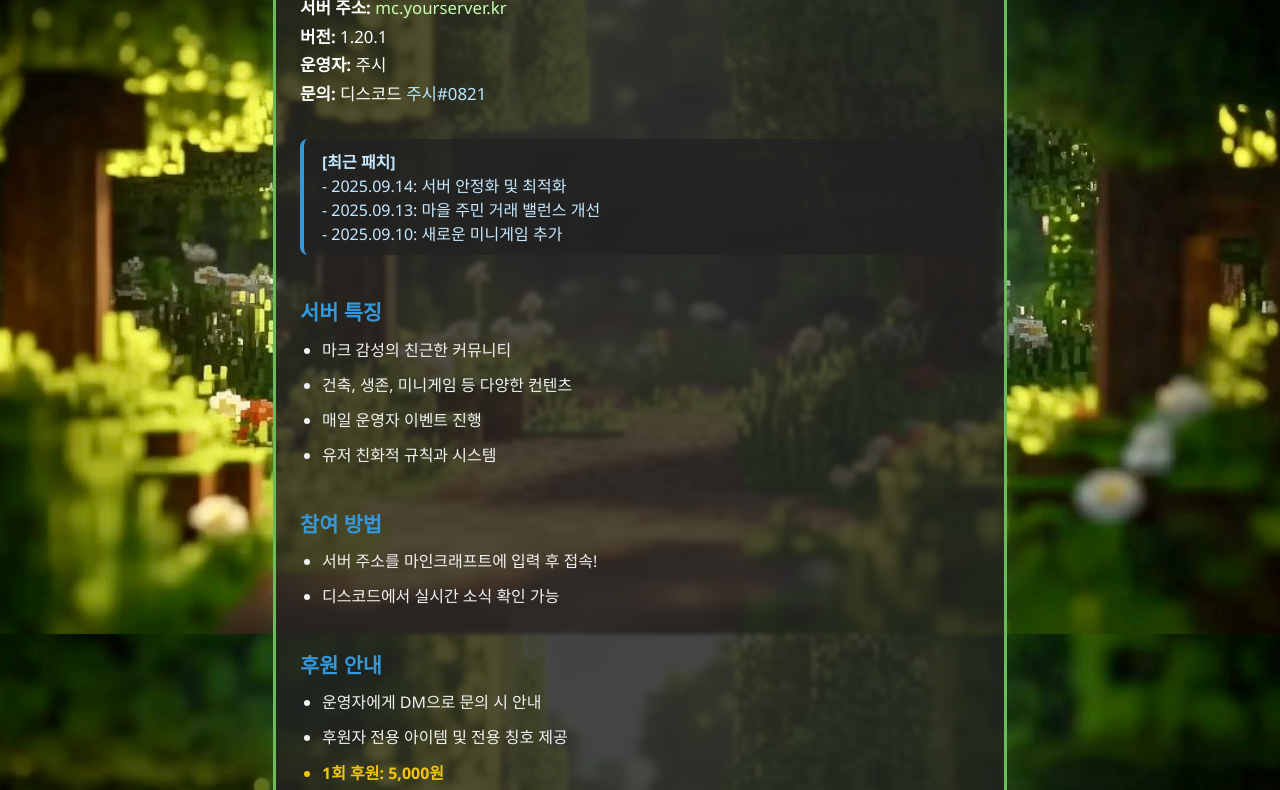
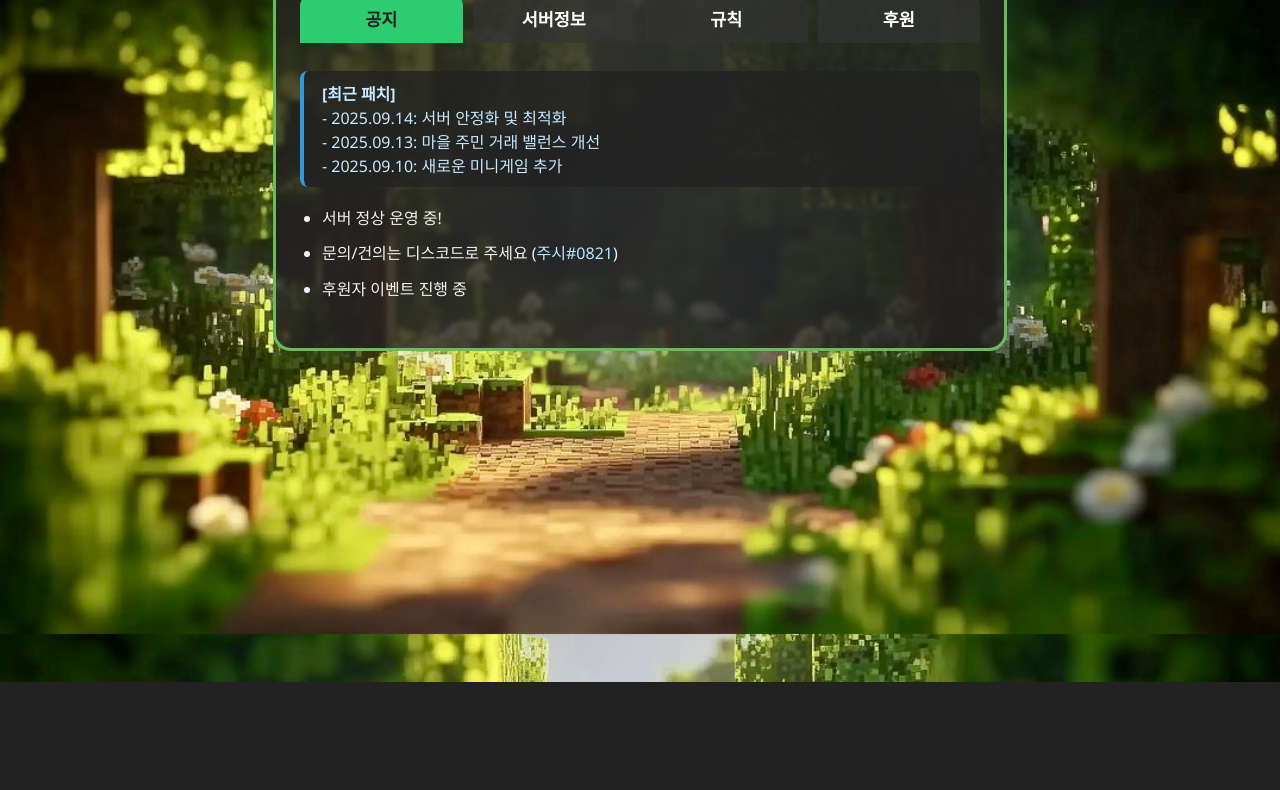
Before and after one commit to jusee0821/myserver, a plain HTML site: page index.html in a window 1280 px wide. Shown: the part 166-956 px from the top of the page. After the commit the page ends 848 px from the top, so only its background shows below. Drawn offline with Linux system fonts and the light colour scheme.

Commit message:
Implement tabbed layout for server details

```diff
--- a/index.html
+++ b/index.html
@@ -19,7 +19,6 @@
     body {
       margin: 0;
       font-family: 'Segoe UI', 'Apple SD Gothic Neo', Arial, sans-serif;
-      /* 아래 라인만 추가됨 */
       background: var(--bg-color) url('https://raw.githubusercontent.com/jusee0821/myserver/main/mcserverbg.jpeg') center center/cover no-repeat fixed;
       min-height: 100vh;
       color: #f2f2f2;
@@ -40,23 +39,44 @@
       margin-bottom: 0.3em;
       text-shadow: 0 2px 16px #2228;
     }
-    h2 {
-      font-size: 1.3em;
-      color: var(--patch-color);
-      margin-top: 2em;
-      margin-bottom: 0.5em;
+    .tabs {
+      display: flex;
+      margin-bottom: 28px;
+      gap: 10px;
     }
-    .info {
-      font-size: 1.05em;
-      line-height: 1.7;
-      margin-bottom: 1.8em;
+    .tab-btn {
+      flex: 1;
+      padding: 12px 0;
+      border: none;
+      background: #333a;
       color: #fff;
+      font-weight: bold;
+      font-size: 1.09em;
+      border-radius: 12px 12px 0 0;
+      cursor: pointer;
+      transition: background 0.2s;
+      outline: none;
+    }
+    .tab-btn.active {
+      background: var(--main-color);
+      color: #222;
+    }
+    .tab-content {
+      display: none;
+      animation: fadeIn 0.4s;
+    }
+    .tab-content.active {
+      display: block;
+    }
+    @keyframes fadeIn {
+      from { opacity: 0; transform: translateY(10px);}
+      to { opacity: 1; transform: translateY(0);}
     }
     .patch {
       background: #222c;
       border-left: 4px solid var(--patch-color);
       padding: 10px 18px;
-      margin: 14px 0;
+      margin: 18px 0;
       border-radius: 8px;
       font-size: 1em;
       color: #c6e9ff;
@@ -79,24 +99,37 @@
         padding: 12px;
       }
       h1 { font-size: 1.3em; }
+      .tab-btn { font-size: 0.95em; padding: 9px 0;}
     }
   </style>
 </head>
 <body>
   <div class="container">
-    <h1>마인크래프트 서버 공지 및 정보</h1>
-    <div class="info">
-      <b>서버 주소:</b> <span style="color:#c7ffb2;">mc.yourserver.kr</span><br>
-      <b>버전:</b> 1.20.1<br>
-      <b>운영자:</b> 주시<br>
-      <b>문의:</b> 디스코드 <span style="color:#b6eaff;">주시#0821</span>
+    <h1>마인크래프트 서버 안내</h1>
+    <div class="tabs">
+      <button class="tab-btn active" onclick="showTab(0)">공지</button>
+      <button class="tab-btn" onclick="showTab(1)">서버정보</button>
+      <button class="tab-btn" onclick="showTab(2)">규칙</button>
+      <button class="tab-btn" onclick="showTab(3)">후원</button>
     </div>
+    <div class="tab-content active">
       <div class="patch">
         <b>[최근 패치]</b><br>
         - 2025.09.14: 서버 안정화 및 최적화<br>
         - 2025.09.13: 마을 주민 거래 밸런스 개선<br>
         - 2025.09.10: 새로운 미니게임 추가
       </div>
+      <ul>
+        <li>서버 정상 운영 중!</li>
+        <li>문의/건의는 디스코드로 주세요 (<span style="color:#b6eaff;">주시#0821</span>)</li>
+        <li>후원자 이벤트 진행 중</li>
+      </ul>
+    </div>
+    <div class="tab-content">
+      <b>서버 주소:</b> <span style="color:#c7ffb2;">25.29.106.134</span><br>
+      <b>버전:</b> 1.20.1<br>
+      <b>운영자:</b> 주시<br>
+      <b>문의:</b> 디스코드 <span style="color:#b6eaff;">주시#0821</span><br>
       <h2>서버 특징</h2>
       <ul>
         <li>마크 감성의 친근한 커뮤니티</li>
@@ -109,6 +142,18 @@
         <li>서버 주소를 마인크래프트에 입력 후 접속!</li>
         <li>디스코드에서 실시간 소식 확인 가능</li>
       </ul>
+    </div>
+    <div class="tab-content">
+      <h2>서버 규칙</h2>
+      <ul>
+        <li>욕설/비방, 도배 금지</li>
+        <li>타인의 건축물 파괴 금지</li>
+        <li>어뷰징, 핵 등 불법프로그램 사용 금지</li>
+        <li>친목 강요 금지</li>
+        <li>운영자 판단에 따라 경고/추방될 수 있음</li>
+      </ul>
+    </div>
+    <div class="tab-content">
       <h2>후원 안내</h2>
       <ul>
         <li>운영자에게 DM으로 문의 시 안내</li>
@@ -116,5 +161,16 @@
         <li class="price">1회 후원: 5,000원</li>
       </ul>
     </div>
+  </div>
+  <script>
+    function showTab(idx) {
+      document.querySelectorAll('.tab-btn').forEach((btn, i) => {
+        btn.classList.toggle('active', i === idx);
+      });
+      document.querySelectorAll('.tab-content').forEach((tab, i) => {
+        tab.classList.toggle('active', i === idx);
+      });
+    }
+  </script>
 </body>
 </html>
```
Lines whose indentation alone changed are shown as unchanged.
